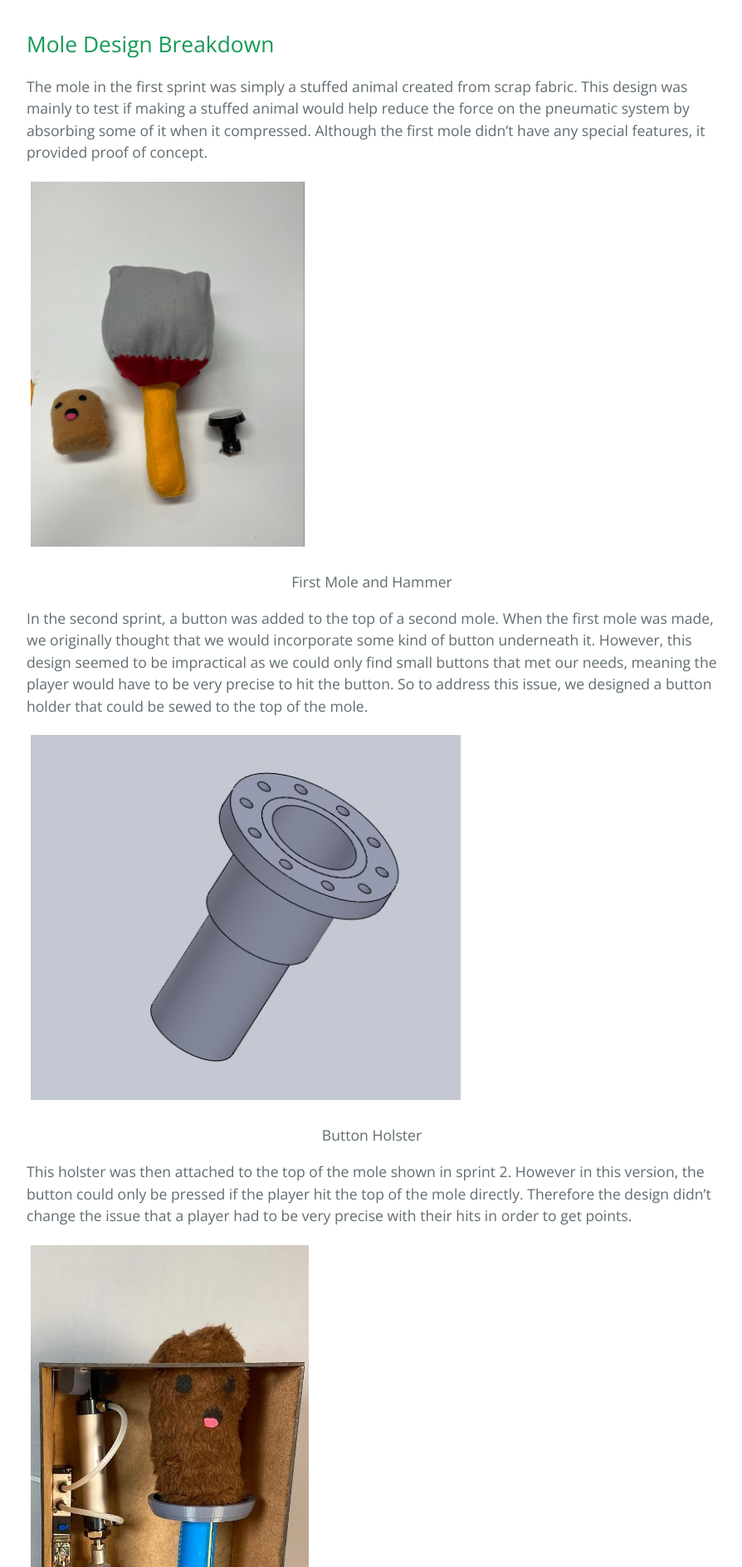
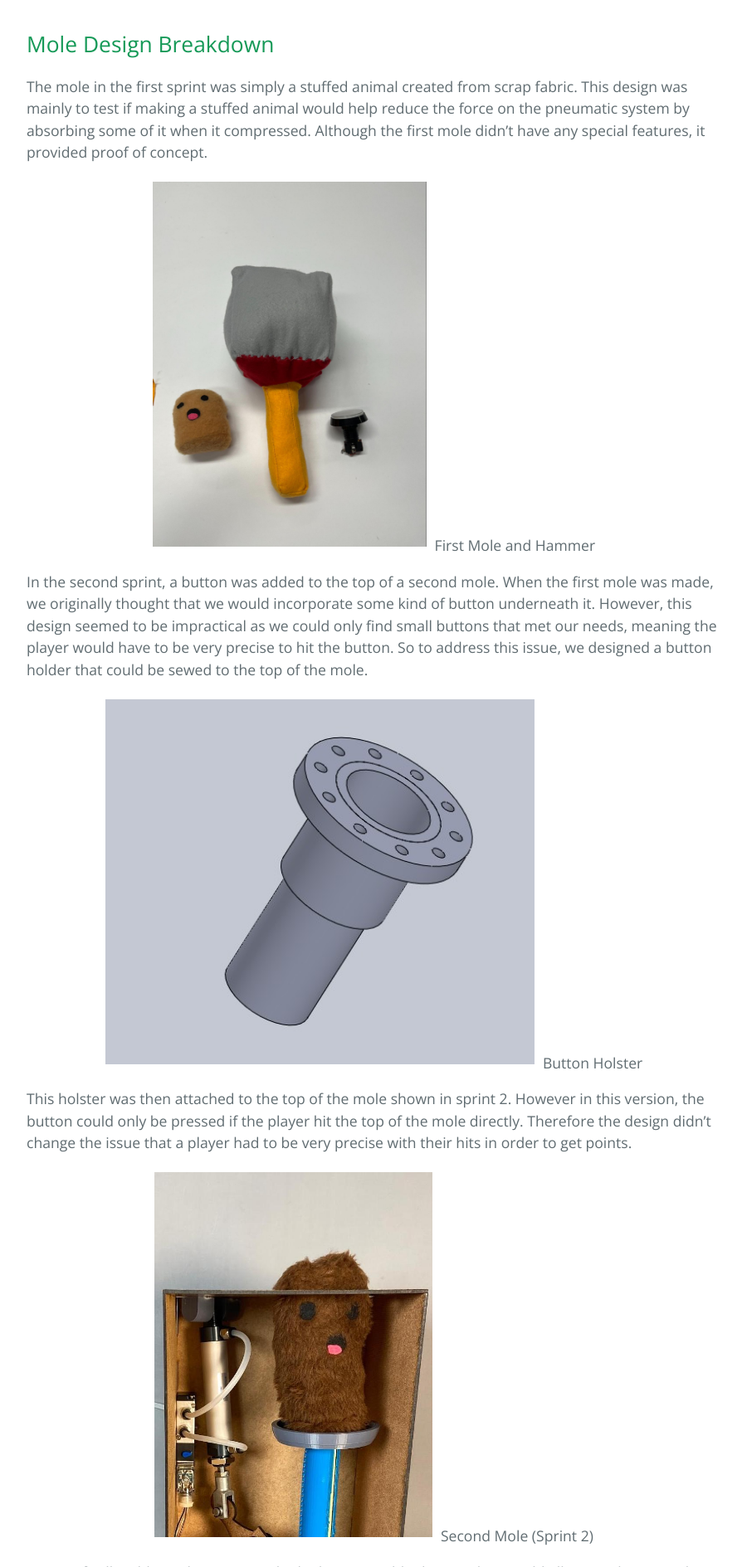
Before and after one commit to iamtheyammer/pie-whack-a-mole, a Jekyll site: the page built from mechanical.md, in a window 1280 px wide. Shown: the part 3391-5280 px from the top of the page at 83% size, without its empty margins (192-1086 px from the left). Built offline with Jekyll 4.4.1, drawn with Linux system fonts in a browser that asks for light colours.

Commit message:
img centering fix

```diff
--- a/mechanical.md
+++ b/mechanical.md
@@ -49,18 +49,25 @@ For the final, the mech e team was able to connect six moles to the pneumatic sy
 
 The mole in the first sprint was simply a stuffed animal created from scrap fabric. This design was mainly to test if making a stuffed animal would help reduce the force on the pneumatic system by absorbing some of it when it compressed. Although the first mole didn’t have any special features, it provided proof of concept.
 
+<center>
 <img src="website-images/mechanical/first_mole.jpg" style="width:auto;height:450px;padding:5px;max-width:100%">
-<center>First Mole and Hammer</center>
+
+First Mole and Hammer
+</center>
 
 In the second sprint, a button was added to the top of a second mole. When the first mole was made, we originally thought that we would incorporate some kind of button underneath it. However, this design seemed to be impractical as we could only find small buttons that met our needs, meaning the player would have to be very precise to hit the button. So to address this issue, we designed a button holder that could be sewed to the top of the mole.
 
+<center>
 <img src="website-images/mechanical/button_holder.jpg" style="width:auto;height:450px;padding:5px;max-width:100%">
-<center>Button Holster</center>
+Button Holster</center>
 
 This holster was then attached to the top of the mole shown in sprint 2. However in this version, the button could only be pressed if the player hit the top of the mole directly. Therefore the design didn’t change the issue that a player had to be very precise with their hits in order to get points.
 
+<center>
 <img src="website-images/mechanical/sprint_2.jpg" style="width:auto;height:450px;padding:5px;max-width:100%">
-<center>Second Mole (Sprint 2)</center>
+
+Second Mole (Sprint 2)
+</center>
 
 To specifically address this issue, we looked into possible designs that would allow one button to be pressed from anywhere on the top of the mole’s head. At first, we didn’t have many solutions, and then out of nowhere an idea popped up. Why not use ball pit balls? Honestly, I don’t remember where that thought came from, but it was a game changer. We called a place with a ball pit called Jam Time, and asked if we could use some of their balls for a college project. They said yes, and the whole team went to pick them up. Although we originally thought that we only needed 3, luckily Jam Time gave us 8. The first design incorporating the ball pit balls didn’t work as it only used half the ball. Instead of letting the shell that the half the ball created move freely, the stuffing inside the mole stopped it from moving. This design didn’t work at all and the button wouldn’t press.
 
@@ -77,7 +84,10 @@ To fix the movement, we used hot glue to attach the holster to the ball. The hot
 
 Once the system was fully operational, all 6 moles were completed and sewed onto the system itself. Each pneumatics system had a plate with a bunch of holes so that the mole could be sewed to it easily.
 
+<center>
 <img src="website-images/mechanical/end.jpg" style="width:auto;height:450px;padding:5px;max-width:100%;transform:rotate(90deg)">
-<center>5 out of 6 moles before they were attached to the overall system</center>
+
+5 out of 6 moles before they were attached to the overall system
+</center>
 
 Throughout the testing and playing process, the moles began to fall apart slightly. This was due to the upholstery thread that held the button at the top breaking. With nothing holding it in place, the button moved around until it was no longer under the ball’s shell. The other common problem was the wires disconnecting from the buttons. We’re not sure why, but the soldering sometimes came off or the wires broke. Once those happened, the mole could only be fixed by being taken apart. Overall though, the design held up well as only two of the moles broke after about two hours of people smashing them on top of previous testing.
```
